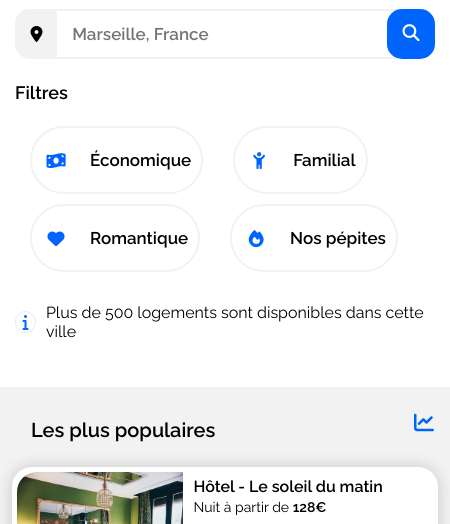
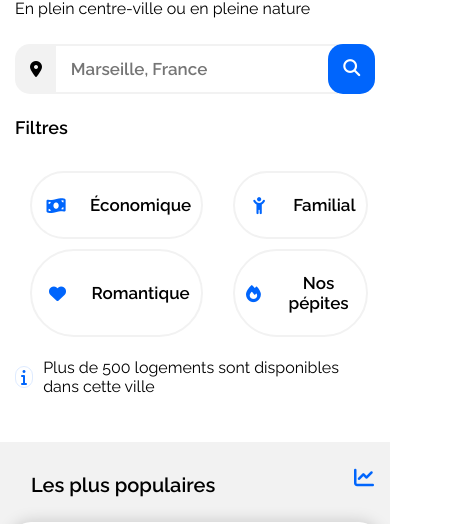
Before and after one commit to Mdbenjemaa/PROJET-2_booki, a plain HTML site: page index.html in a window 390 px wide. Shown: the part 279-803 px from the top of the page, 450 px wide, since content can reach past the window. Drawn offline with Linux system fonts and the light colour scheme.

Commit message:
change display flex to display grid in small css

```diff
--- a/css/style-small.css
+++ b/css/style-small.css
@@ -2,7 +2,7 @@
   /* PAGE */
 
   html {
-    min-width: 450px;
+    min-width: 320px;
     max-width: 768px;
     margin: 0;
   }
@@ -97,6 +97,11 @@
   /* FORM */
 
   /* FILTERS */
+
+  .btn-filtres {
+    display: grid;
+    grid-template-columns: repeat(2, 1fr);
+  }
 
   .search_filters {
     margin: 5px 0px 10px 0px;
--- a/css/style.css
+++ b/css/style.css
@@ -170,6 +170,10 @@ li {
 /* FORM */
 
 /* FILTERS */
+
+.btn-filtres {
+  display: flex;
+}
 
 .search_filters {
   display: flex;
--- a/index.html
+++ b/index.html
@@ -55,43 +55,36 @@
           />
 
           <button class="search_form_submitinput">
-            <div><p class="search_form_submitinput_text">Rechercher</p></div>
+            <p class="search_form_submitinput_text">Rechercher</p>
             <i class="fa-solid fa-magnifying-glass search_text_icon"></i>
           </button>
         </form>
 
         <div class="search_filters">
           <p class="search_filters_title Raleway_bold">Filtres</p>
+        </div>
+        <div class="btn-filtres">
+          <button class="search_filters_filter">
+            <i class="fa-solid fa-money-bill-wave search_filters_filter_icon">
+            </i>
+            <p class="search_filters_filter_title Raleway_bold">Économique</p>
+          </button>
 
-          <button class="search_filters_filter">
-            <i
-              class="fa-solid fa-money-bill-wave search_filters_filter_icon"
-            ></i>
-            <div>
-              <p class="search_filters_filter_title Raleway_bold">Économique</p>
-            </div>
-          </button>
           <button class="search_filters_filter">
             <i
               class="fa-solid fa-child-reaching search_filters_filter_icon"
             ></i>
-            <div>
-              <p class="search_filters_filter_title Raleway_bold">Familial</p>
-            </div>
+            <p class="search_filters_filter_title Raleway_bold">Familial</p>
           </button>
+
           <button class="search_filters_filter">
             <i class="fa-solid fa-heart search_filters_filter_icon"></i>
-            <div>
-              <p class="search_filters_filter_title Raleway_bold">Romantique</p>
-            </div>
+            <p class="search_filters_filter_title Raleway_bold">Romantique</p>
           </button>
+
           <button class="search_filters_filter">
             <i class="fa-solid fa-fire search_filters_filter_icon"></i>
-            <div>
-              <p class="search_filters_filter_title Raleway_bold">
-                Nos pépites
-              </p>
-            </div>
+            <p class="search_filters_filter_title Raleway_bold">Nos pépites</p>
           </button>
         </div>
 
@@ -243,9 +236,9 @@
                       </h3>
                       <p class="hosting_main_card_from hosting_card_from">
                         Nuit à partir de
-                        <span class="hosting_main_card_from_price Raleway_bold"
-                          >46€</span
-                        >
+                        <span class="hosting_main_card_from_price Raleway_bold">
+                          46€
+                        </span>
                       </p>
                     </div>
                     <div class="hosting_card_stars">
```
